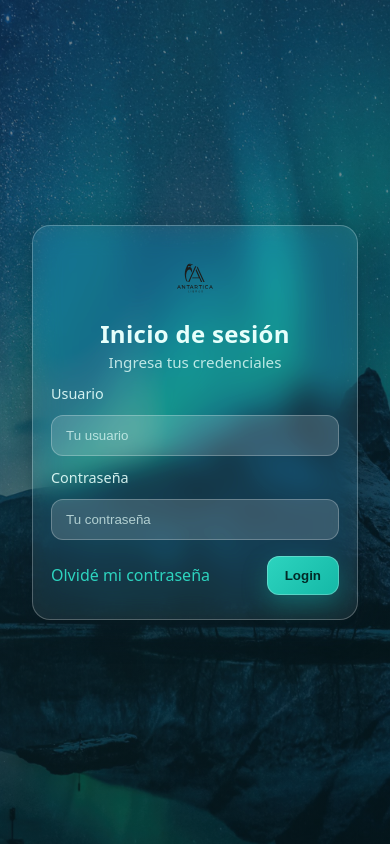
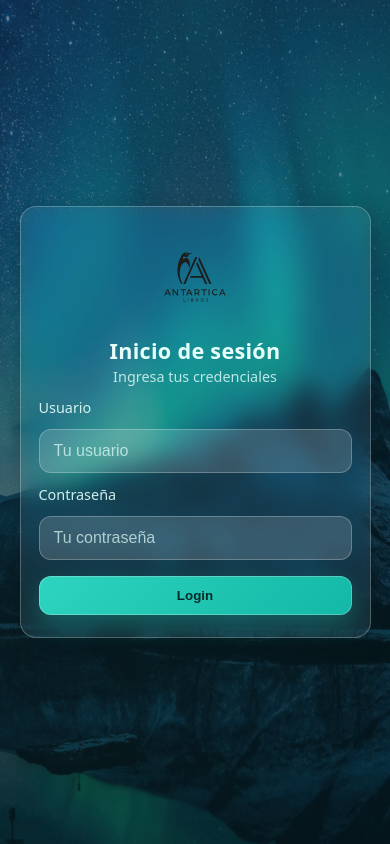
Before and after one commit to KPBaldur/EjemploLogin, a plain HTML site: page index.html in a window 390 px wide. Drawn offline with Linux system fonts and the light colour scheme.

Commit message:
Se agrega estilos movil

```diff
--- a/index.html
+++ b/index.html
@@ -38,7 +38,6 @@
           />
 
           <div class="actions">
-            <a class="forgot" href="#">Olvidé mi contraseña</a>
             <button class="btn" type="submit">Login</button>
           </div>
         </form>
--- a/styles.css
+++ b/styles.css
@@ -41,7 +41,7 @@ body {
 }
 
 .brand { text-align: center; margin-bottom: 12px; }
-.brand .logo { width: 56px; height: 56px; display: inline-block; }
+.brand .logo { width: 112px; height: 112px; display: inline-block; }
 .brand h1 {
   margin: 6px 0 2px;
   font-weight: 650;
@@ -68,8 +68,9 @@ input:focus {
 
 .actions {
   display: flex;
+  flex-direction: column;
   align-items: center;
-  justify-content: space-between;
+  gap: 12px;
   margin-top: 4px;
 }
 
@@ -86,10 +87,36 @@ input:focus {
   background: linear-gradient(135deg, var(--aqua) 0%, var(--aqua-600) 100%);
   box-shadow: 0 10px 24px rgba(20, 184, 166, 0.35), inset 0 0 0 1px rgba(255,255,255,0.25);
   cursor: pointer;
+  width: 100%;
 }
 .btn:hover { filter: brightness(1.05); }
 .btn:active { transform: translateY(1px); }
 
-@media (max-width: 480px) {
-  .login-card { padding: 24px 18px; }
+@media (max-width: 640px) {
+  body {
+    min-height: 100svh;
+    padding: clamp(16px, 5vw, 24px);
+    background-attachment: scroll;
+    display: flex;
+    align-items: center;
+    justify-content: center;
+  }
+  .login-card {
+    width: 100%;
+    max-width: 380px;
+    padding: 22px 18px;
+    border-radius: 16px;
+    box-shadow: 0 6px 20px rgba(8, 25, 35, 0.35);
+    backdrop-filter: blur(12px) saturate(160%);
+    -webkit-backdrop-filter: blur(12px) saturate(160%);
+  }
+  .brand .logo { width: 96px; height: 96px; }
+  .brand h1 { font-size: 1.35rem; }
+  .brand .subtitle { font-size: 0.9rem; }
+  input { font-size: 16px; }
+  .actions { flex-direction: column; gap: 10px; align-items: stretch; }
+  .btn { width: 100%; }
 }
+@media (max-width: 360px) {
+  .login-card { max-width: 320px; }
+}
```
